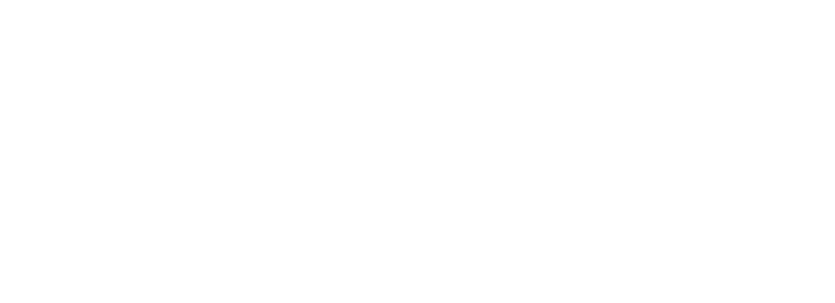
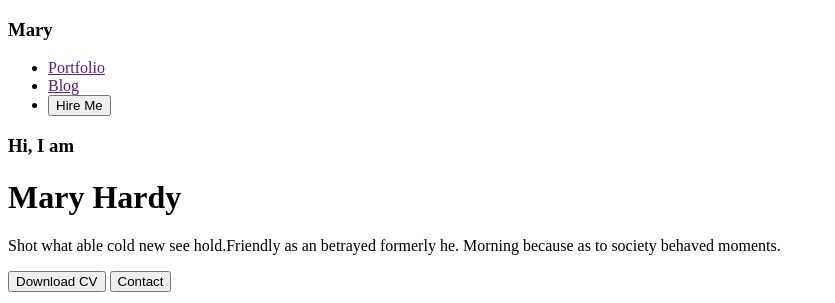
Before and after one commit to MNazmulHasan/Web-Development-Portfolio-, a plain HTML site: page index.html in a window 1280 px wide. Shown: the whole page, without its empty margins (0-835 px from the left). Drawn offline with Linux system fonts and the light colour scheme.

Commit message:
creat hrader nav

```diff
--- a/index.html
+++ b/index.html
@@ -6,9 +6,26 @@
     <title>My Web Development Portfolio</title>
 </head>
 <body>
-    <header>
-
-    </header>
+    <header class="header">
+		<nav>
+			<h3 class="nav-title">Ma<span class="text-primary">r</span>y</h3>
+			<ul>
+				<li><a href="">Portfolio</a></li>
+				<li><a href="">Blog</a></li>
+				<li><button class="btn-primary" >Hire Me</button></li>
+		</nav>
+		<div class="banner">
+			<div class"banner-content">
+			<h3 class="banner-greeting">Hi, I am</h3>
+			<h1 class="banner-title">Mary Hardy</h1>
+			<p>Shot what able cold new see hold.Friendly as an betrayed formerly he.
+			Morning because as to society behaved moments.</p>
+			<button class="btn-primary">Download CV</button>
+			<button class="btn-primary">Contact</button>
+			</div>
+			<img class="profile-pic" src="images/Hardy.png" alt="">
+		</div>
+	</header>
     <main>
 
     </main>
```
